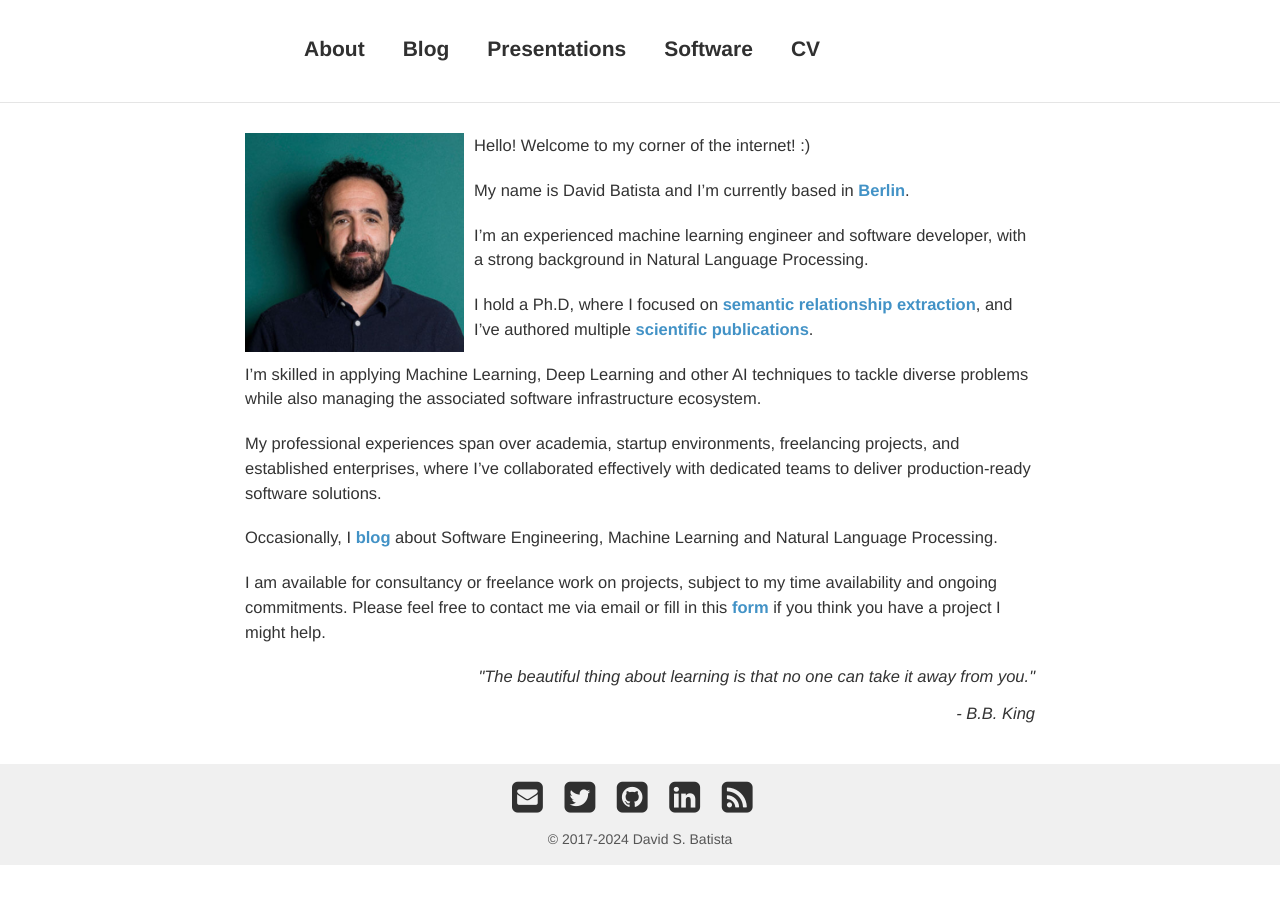
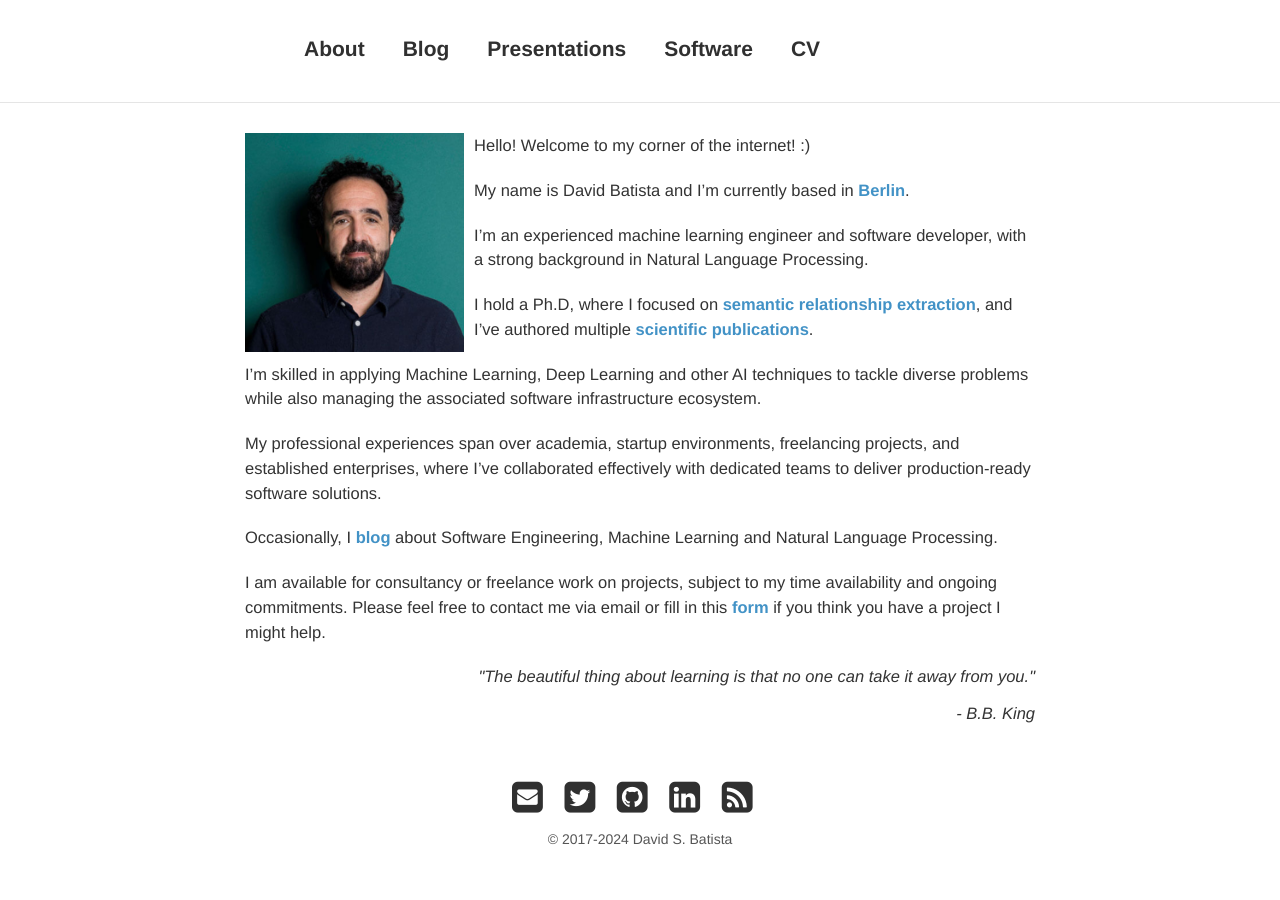
Before and after one commit to davidsbatista/davidsbatista.net, a Jekyll site: the page built from index.md, in a window 1280 px wide. Built offline with Jekyll 4.4.1, drawn with Linux system fonts in a browser that asks for light colours; nearby versions of some CDN libraries.

Commit message:
changing footer background

```diff
--- a/assets/css/style.css
+++ b/assets/css/style.css
@@ -153,7 +153,7 @@ a:focus, a:hover {
   border-top: 0px solid #e0e0e0;
   border-bottom: 0px solid #303030;
   padding: 15px 0;
-  background-color: #f0f0f0;
+  background-color: #ffffff;
 }
 
 .site-footer .fa-fw {
```
